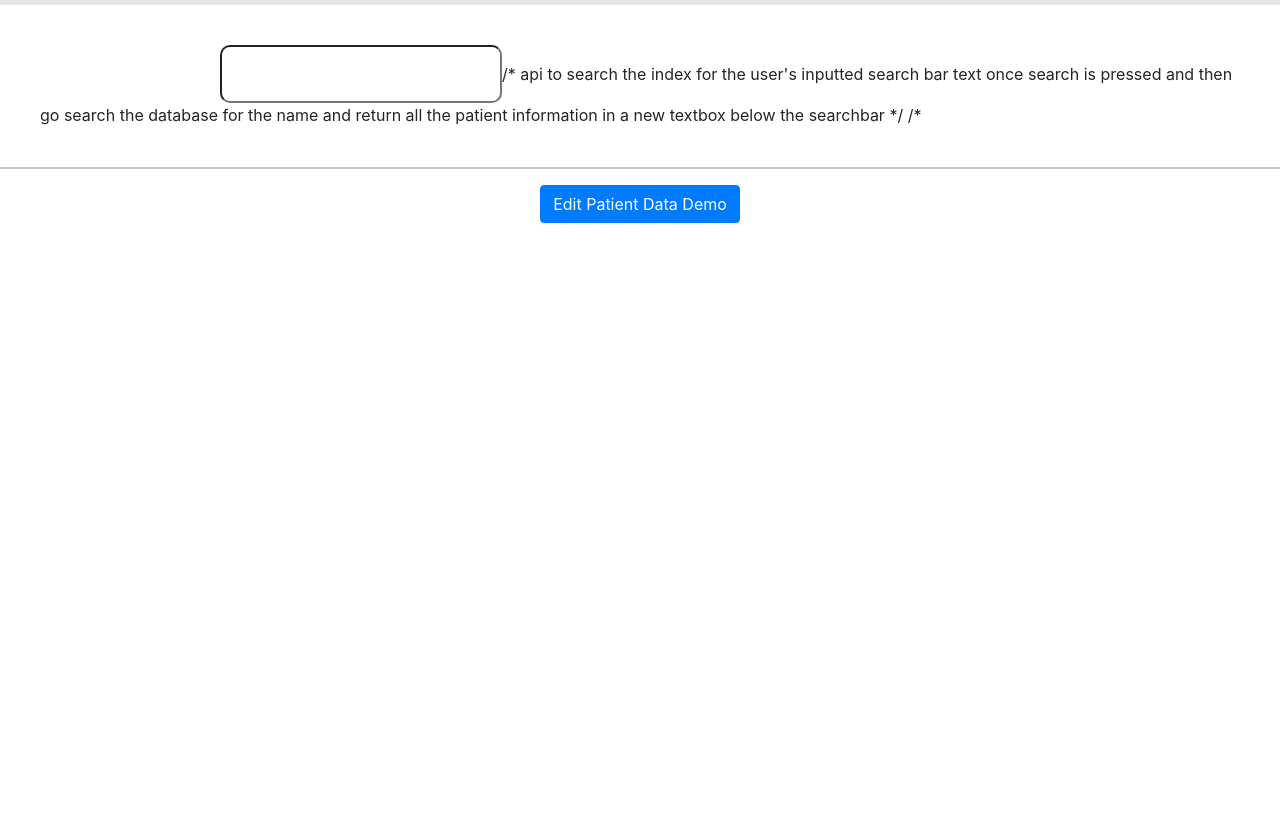
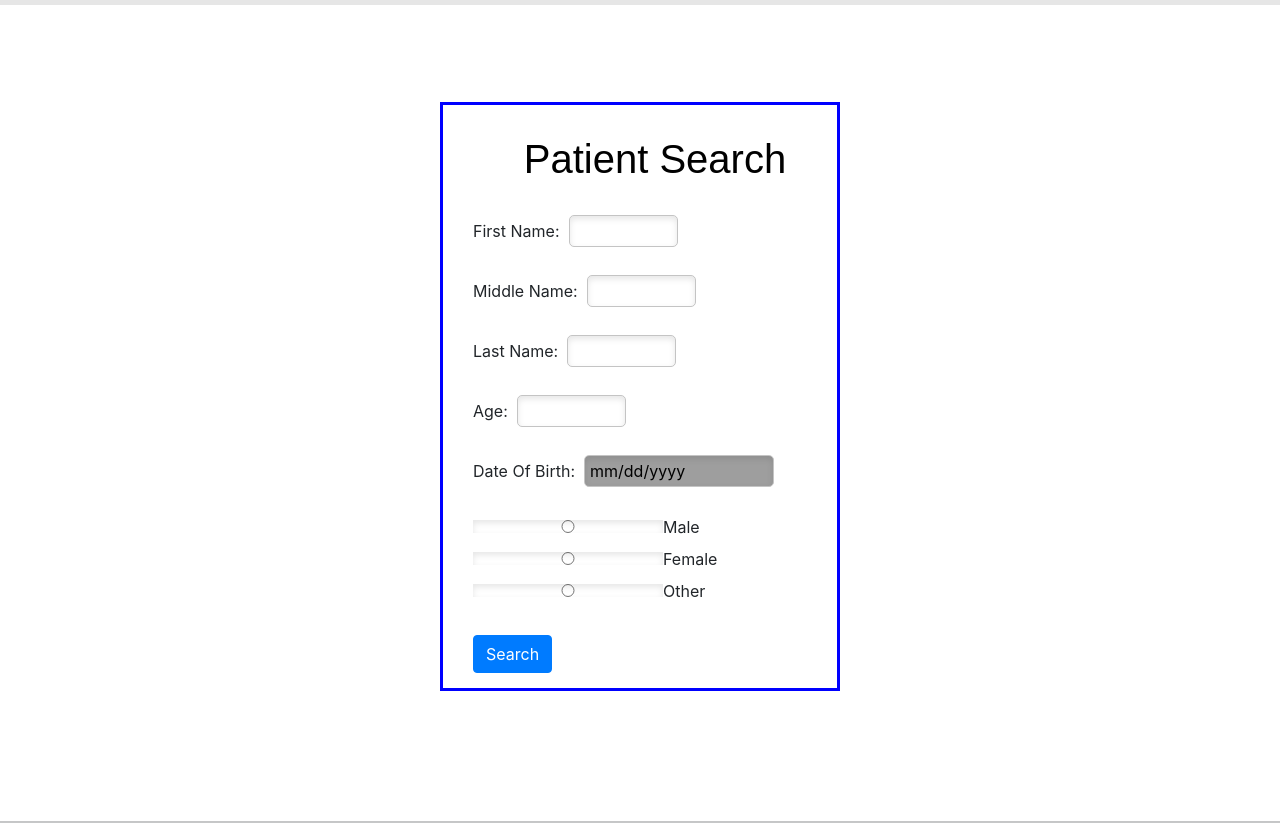
Before and after one commit to Timothy-Hagler/Patient-Info-Management, a React app in the folder patient_information_management/: page /patient-list in a window 1280 px wide. Shown: the part 54-877 px from the top of the page. Before the commit the page ends 800 px from the top, so only its background shows below. Built offline with nearby package versions, Linux system fonts and the light colour scheme; grey boxes are pictures that could not be loaded.

Commit message:
updated gui (#16)

```diff
--- a/patient_information_management/src/components/Patient_List/Patient_List.css
+++ b/patient_information_management/src/components/Patient_List/Patient_List.css
@@ -1,33 +1,97 @@
+
 #searchbar{
     margin-left: 15%;
     padding:15px;
     border-radius: 10px;
 }
 
+/* search bar text boxes */
 input[type=text] {
     width: 30%;
     -webkit-transition: width 0.15s ease-in-out;
     transition: width 0.15s ease-in-out;
 }
-
 /* When the input field gets focus,
         change its width to 100% */
 input[type=text]:focus {
-	width: 70%;
+    width: 30%;
 }
-
 #list{
     font-size: 1.5em;
     margin-left: 90px;
 }
-
 .patients{
 display: list-item;
 }
+  /* Patient Name Display After Search Table */
+  table, th, td {
+    border: 1px solid;
+    width: 100%;
+  }
+.radioButtons input{
+    text-align: left;
+    display:inline;
 
-.demoButton{
+}
+.Patient-Search-Box{
+
+    min-height: 100vh; /* minimum height = screen height */
+    display: flex;
+    justify-content: center;
+    align-items: center;
+}
+/* border around the search box */
+p.solid {
+    width: 400px;
+    padding-top: 30px;
+    padding-left: 30px;
+    border-style: solid;
+    border-color: blue;
+    padding-bottom: 15px;
+}
+/* Calendar */
+[type="date"] {
+    background:#fff url(https://cdn1.iconfinder.com/data/icons/cc_mono_icon_set/blacks/16x16/calendar_2.png)  97% 50% no-repeat ;
+  }
+  [type="date"]::-webkit-inner-spin-button {
+    display: none;
+  }
+  [type="date"]::-webkit-calendar-picker-indicator {
+    opacity: 0;
+  }
+
+  /* Calendar custom styles */
+  body {
+
+    background: #e5e5e5;
+    font: 13px/1.4 Geneva, 'Lucida Sans', 'Lucida Grande', 'Lucida Sans Unicode', Verdana, sans-serif;
+  }
+  label {
+    display: block;
+  }
+  input {
+    border: 1px solid #c4c4c4;
+    border-radius: 5px;
+    background-color: #fff;
+    padding: 3px 5px;
+    box-shadow: inset 0 3px 6px rgba(0,0,0,0.1);
+    width: 190px;
+  }
+  /* header 1 Patient Search */
+.hg1 {
+    color: #000000;
+    font-family: Arial;
+    font-size: 40px;
+
+}
+/* search button in the Patient Search Box */
+.searchButton {
     display:flex;
-    justify-content:center;
+    justify-content: center; /* puts the search button in the center */
     align-items :center;
     margin: 15px;
 }
+.radio-label{
+    justify-content: left;
+
+}
--- a/patient_information_management/src/components/Patient_List/Patient_List.js
+++ b/patient_information_management/src/components/Patient_List/Patient_List.js
@@ -5,7 +5,6 @@ import Modal from 'react-bootstrap/cjs/Modal.js';
 import Col from 'react-bootstrap/esm/Col.js';
 import Form from 'react-bootstrap/cjs/Form.js';
 import Row from 'react-bootstrap/cjs/Row.js';
-
 
 function Patient_List() {
     const [show, setShow] = useState(false);
@@ -15,7 +14,6 @@ function Patient_List() {
       address: '',
       city: ''
     });
-
     const handleCancel = () => setShow(false);
 
     const handleShow = () => {
@@ -65,35 +63,179 @@ function Patient_List() {
       setShowWarn(true);
     }
     const handleHideWarn = () => setShowWarn(false);
-
     const [showSave, setShowSave] = useState(false);
     const handleShowSave = () => {
       setShow(false);
       setShowSave(true);
     }
     const handleHideSave = () => setShowSave(false);
+    /* Search Button Functionality */
+    /* call to render table inside modal when this button is clicked */
+    const [person2, setPerson2] = useState({
+      firstName: '',
+      lastName: '',
+      address: '',
+      city: ''
+    });
+    const [show2, setShow2] = useState(false);
+    const handleClose2 = () => setShow2(false);
+    const handleShow2 = () => {
+       // default person
+      // do a mysql call here eventually
+      setPerson2({firstName: 'John',
+      lastName: 'Smith',
+      address: '601 John Wright Dr',
+      city: 'Huntsville',
+      state: 'AL',
+      zip: '35805',
+      h_phone: '1234569999',
+      w_phone: '1234569998',
+      m_phone: '1234569990',
+      ec_name_1: 'Jane Smith',
+      ec_phone_1: '9998880000',
+      ec_name_2: '',
+      ec_phone_2: '',
+      date_admit: '01/01/2000',
+      time_admit: '00:00:00',
+      reason_admit: 'Heart Attack',
+      family_doctor: 'Adam Smith',
+      facility: 'EMERGENCY',
+      floor: '1',
+      room_number: '102',
+      bed_number: '1',
+      date_discharged: '',
+      time_discharged: '',
+      insurance_carrier: '',
+      insurance_grp_num: '',
+      insurance_account_num: '',
+      billing_information: 'ambulance: 10000, resuscitation: 20000',
+      amount_paid: '0',
+      amount_owed: '30000',
+      amount_paid_insurance: '',
+      sex: 'M',
+      dob: '01/01/1950',
+      doctors_notes: 'Prescribed statins, recommended bed rest',
+      nurse_notes: '',
+    }) // take the data from that mysql call and distribute it into the structure above so the data is displayed correctly
 
-    return (
-      <>
-          <section>
+     setShow2(true);
+    }
+    const handleCancel2 = () => setShow2(false);
+  return (
+   <>
+        <head>
+        <a href="/css/style.css"></a>
+        </head>
+        <body>
 
-            <input id="searchbar"></input>
+        <div class="Patient-Search-Box">
+        <p class="solid">
+        <h1 class = "hg1">Patient Search</h1><br></br>
+
+        {/* Insert the search bar here */}
+        {/* Add a tool that says they can just enter the first or last name and get results */}
+        <div data-tip="Enter First Name">
+        <label for="First Name">First Name: &nbsp;</label>
+        <input type="text" id="FirstName" name="FirstName"></input>
+        </div><br></br>
+        <div data-tip="Enter First Name">
+        <label for="Last Name">Middle Name: &nbsp; </label>
+        <input type="text" id="MiddleName" name="MiddleName"></input><br></br>
+        </div><br></br>
+        <div data-tip="Enter First Name">
+        <label for="Last Name">Last Name: &nbsp;</label>
+        <input type="text" id="LastName" name="LastName"></input><br></br>
+        </div><br></br>
+        <div data-tip="Enter First Name">
+        <label for="start">Age: &nbsp;</label>
+        <input type="text" id="Age" name="Age"></input><br></br>
+        </div><br></br>
+        <div>
+        <label for="dateofbirth">Date Of Birth: &nbsp;</label>
+        <input type="date" name="dateofbirth" id="dateofbirth"></input>
+        </div><br></br>
 
 
-            /* api to search the index for the user's inputted search bar text once search is pressed
-            and then go search the database for the name and return all the patient information in a new textbox below
-            the searchbar */
-            /*
-          </section>
+       <div class = "radioButtons" >
+        {/* Add radio buttons for male or female or other */}
+        <input type="radio" name="sex" value="HTML"></input>
+        <label class="radio-label" >Male</label><br></br>
+        <input type="radio" name="sex" value="HTML"></input>
+        <label class="radio-label" >Female</label><br></br>
+        <input type="radio" name="sex" value="HTML"></input>
+        <label class="radio-label" >Other</label><br></br>
+        </div><br></br>
+       <div>
+        <Button class = 'searchButton' onClick = {handleShow2}>
+        Search
+      </Button>
+      </div>
+      </p>
+      </div>
+      </body>
+
+
+  <div>
+  <Modal show={show2} onHide={handleCancel2}>
+      <Modal.Header closeButton>
+        <Modal.Title>Patient Search Results for {person2.firstName} {person2.lastName}</Modal.Title>
+      </Modal.Header>
+        <Modal.Body>
+          <table>
+          <thead>
+          <tr>
+            {/* This is the columns */}
+            <th>Firstname</th>
+            <th>Lastname</th>
+            <th>Age</th>
+            <th>Sex</th>
+            <th>DOB</th>
+            <th></th>
+          </tr>
+          </thead>
+          <tbody>
+          {/* This is the rows */}
+          <tr>
+            {/* first entry 3 rows */}
+            <td>Jill</td>
+            <td>Smith</td>
+            <td>26</td>
+            <td>Female</td>
+            <td>04041996</td>
+          </tr>
+          <tr>
+            {/* second entry 3 rows */}
+            <td>Eve</td>
+            <td>Jackson</td>
+            <td>94</td>
+            <td>Female</td>
+            <td>01181928</td>
+          </tr>
+          <tr>
+            {/* third entry 3 rows */}
+            <td>John</td>
+            <td>Doe</td>
+            <td>24</td>
+            <td>Male</td>
+            <td>10151998</td>
+          </tr>
+          </tbody>
+        </table>
+        </Modal.Body>
+      <Modal.Footer>
+      <Button onClick = {handleShow}>
+        Edit Patient Data
+      </Button>
+      </Modal.Footer>
+
+  </Modal>
+</div>
+
           <hr></hr>
-      <div class = 'demoButton'>
-        <Button onClick = {handleShow}>
-          Edit Patient Data Demo
-        </Button>
-      </div>
+
       <Modal show={show} onHide={handleCancel} size ='lg'>
         <Modal.Header closeButton>
-            <Modal.Title>Edit {person.firstName} {person.lastName}'s information </Modal.Title>
+            <Modal.Title>Edit {person.firstName} {person.lastName} information </Modal.Title>
           </Modal.Header>
           <Modal.Body>
             <Form>
@@ -105,7 +247,6 @@ function Patient_List() {
                 <Form.Control type="email" placeholder={person.firstName} />
                 </Col>
               </Form.Group>
-
               <Form.Group as={Row} className="mb-3" controlId="formLastName">
                 <Form.Label column sm="3">
                   Last Name
@@ -114,7 +255,6 @@ function Patient_List() {
                   <Form.Control type="email" placeholder={person.lastName} />
                 </Col>
               </Form.Group>
-
               <Form.Group as={Row} className="mb-3" controlId="formGender">
                 <Form.Label column sm="3">
                   Sex
@@ -123,7 +263,6 @@ function Patient_List() {
                   <Form.Control type="email" placeholder={person.sex} />
                 </Col>
               </Form.Group>
-
               <Form.Group as={Row} className="mb-3" controlId="formDOB">
                 <Form.Label column sm="3">
                   Date of Birth
@@ -141,7 +280,6 @@ function Patient_List() {
                   <Form.Control type="email" placeholder={person.address} />
                 </Col>
               </Form.Group>
-
               <Form.Group as={Row} className="mb-3" controlId="formCity">
                 <Form.Label column sm="3">
                   City
@@ -150,7 +288,6 @@ function Patient_List() {
                   <Form.Control type="email" placeholder={person.city} />
                 </Col>
               </Form.Group>
-
               <Form.Group as={Row} className="mb-3" controlId="formState">
                 <Form.Label column sm="3">
                   State
@@ -159,7 +296,6 @@ function Patient_List() {
                   <Form.Control type="email" placeholder={person.state} />
                 </Col>
               </Form.Group>
-
               <Form.Group as={Row} className="mb-3" controlId="formZipCode">
                 <Form.Label column sm="3">
                   Zip Code
@@ -168,7 +304,6 @@ function Patient_List() {
                   <Form.Control type="email" placeholder={person.zip} />
                 </Col>
               </Form.Group>
-
               <Form.Group as={Row} className="mb-3" controlId="formHomePhone">
                 <Form.Label column sm="3">
                   Home Phone
@@ -177,7 +312,6 @@ function Patient_List() {
                   <Form.Control type="email" placeholder={person.h_phone} />
                 </Col>
               </Form.Group>
-
               <Form.Group as={Row} className="mb-3" controlId="formWorkPhone">
                 <Form.Label column sm="3">
                   Work Phone
@@ -186,7 +320,6 @@ function Patient_List() {
                   <Form.Control type="email" placeholder={person.w_phone} />
                 </Col>
               </Form.Group>
-
               <Form.Group as={Row} className="mb-3" controlId="formMobilePhone">
                 <Form.Label column sm="3">
                   Mobile Phone
@@ -204,7 +337,6 @@ function Patient_List() {
                   <Form.Control type="email" placeholder={person.ec_name_1} />
                 </Col>
               </Form.Group>
-
               <Form.Group as={Row} className="mb-3" controlId="formEmergencyPhone1">
                 <Form.Label column sm="3">
                   Emergency Contact 1's Phone Number
@@ -213,7 +345,6 @@ function Patient_List() {
                   <Form.Control type="email" placeholder={person.ec_phone_1} />
                 </Col>
               </Form.Group>
-
               <Form.Group as={Row} className="mb-3" controlId="formEmergencyName2">
                 <Form.Label column sm="3">
                   Emergency Contact 2's Name
@@ -222,7 +353,6 @@ function Patient_List() {
                   <Form.Control type="email" placeholder={person.ec_name_2} />
                 </Col>
               </Form.Group>
-
               <Form.Group as={Row} className="mb-3" controlId="formEmergencyPhone2">
                 <Form.Label column sm="3">
                   Emergency Contact 2's Phone Number
@@ -240,7 +370,6 @@ function Patient_List() {
                   <Form.Control type="email" placeholder={person.date_admit} />
                 </Col>
               </Form.Group>
-
               <Form.Group as={Row} className="mb-3" controlId="formTimeAdmitted">
                 <Form.Label column sm="3">
                   Time Admitted
@@ -249,7 +378,6 @@ function Patient_List() {
                   <Form.Control type="email" placeholder={person.time_admit} />
                 </Col>
               </Form.Group>
-
               <Form.Group as={Row} className="mb-3" controlId="formReasonAdmitted">
                 <Form.Label column sm="3">
                   Reason Admitted
@@ -258,7 +386,6 @@ function Patient_List() {
                   <Form.Control type="textarea" placeholder={person.reason_admit} />
                 </Col>
               </Form.Group>
-
 
               <Form.Group as={Row} className="mb-3" controlId="formFamilyDoctor">
                 <Form.Label column sm="3">
@@ -277,7 +404,6 @@ function Patient_List() {
                   <Form.Control type="email" placeholder={person.facility} />
                 </Col>
               </Form.Group>
-
               <Form.Group as={Row} className="mb-3" controlId="formFloor">
                 <Form.Label column sm="3">
                   Floor
@@ -286,7 +412,6 @@ function Patient_List() {
                   <Form.Control type="email" placeholder={person.floor} />
                 </Col>
               </Form.Group>
-
               <Form.Group as={Row} className="mb-3" controlId="formRoomNum">
                 <Form.Label column sm="3">
                   Room Number
@@ -295,7 +420,6 @@ function Patient_List() {
                   <Form.Control type="email" placeholder={person.room_number} />
                 </Col>
               </Form.Group>
-
               <Form.Group as={Row} className="mb-3" controlId="formBedNum">
                 <Form.Label column sm="3">
                   Bed Number
@@ -313,7 +437,6 @@ function Patient_List() {
                   <Form.Control type="email" placeholder={person.date_discharged} />
                 </Col>
               </Form.Group>
-
               <Form.Group as={Row} className="mb-3" controlId="formTimeDischarged">
                 <Form.Label column sm="3">
                   Time Discharged
@@ -331,7 +454,6 @@ function Patient_List() {
                   <Form.Control type="email" placeholder={person.insurance_carrier} />
                 </Col>
               </Form.Group>
-
               <Form.Group as={Row} className="mb-3" controlId="formInsuranceGrpNumber">
                 <Form.Label column sm="3">
                   Insurance Group Number
@@ -340,7 +462,6 @@ function Patient_List() {
                   <Form.Control type="email" placeholder={person.insurance_grp_num} />
                 </Col>
               </Form.Group>
-
               <Form.Group as={Row} className="mb-3" controlId="formInsuranceAccountNumber">
                 <Form.Label column sm="3">
                   Insurance Account Number
@@ -358,7 +479,6 @@ function Patient_List() {
                   <Form.Control type="textarea" placeholder={person.billing_information} />
                 </Col>
               </Form.Group>
-
               <Form.Group as={Row} className="mb-3" controlId="formAmountPaid">
                 <Form.Label column sm="3">
                   Amount Paid
@@ -367,7 +487,6 @@ function Patient_List() {
                   <Form.Control type="email" placeholder={person.amount_paid} />
                 </Col>
               </Form.Group>
-
               <Form.Group as={Row} className="mb-3" controlId="formAmountOwed">
                 <Form.Label column sm="3">
                   Amount Owed
@@ -376,7 +495,6 @@ function Patient_List() {
                   <Form.Control type="email" placeholder={person.amount_owed} />
                 </Col>
               </Form.Group>
-
               <Form.Group as={Row} className="mb-3" controlId="formAmountPaidByInsurance">
                 <Form.Label column sm="3">
                   Amount paid by Insurance
@@ -394,7 +512,6 @@ function Patient_List() {
                   <Form.Control type="textarea" placeholder={person.doctors_notes} />
                 </Col>
               </Form.Group>
-
               <Form.Group as={Row} className="mb-3" controlId="formNurseNotes">
                 <Form.Label column sm="3">
                   Nurse's Notes
@@ -403,7 +520,6 @@ function Patient_List() {
                   <Form.Control type="textarea" placeholder={person.nurse_notes} />
                 </Col>
               </Form.Group>
-
             </Form>
           </Modal.Body>
           <Modal.Footer>
@@ -418,69 +534,33 @@ function Patient_List() {
             </Button>
           </Modal.Footer>
       </Modal>
-
       <Modal show={showWarn} onHide={handleHideWarn}>
         <Modal.Header warn>
           <Modal.Title>Are you sure you would like to delete {person.firstName} {person.lastName} from the system?</Modal.Title>
         </Modal.Header>
-
         <Modal.Footer>
           <Button variant="secondary" onClick={handleHideWarn}>Cancel</Button>
           <Button variant="danger" onClick={handleHideWarn}>Yes</Button>
         </Modal.Footer>
       </Modal>
 
-
       <Modal show={showSave} onHide={handleHideSave}>
         <Modal.Header warn>
           <Modal.Title>Are you sure you would like to save?</Modal.Title>
         </Modal.Header>
-
         <Modal.Footer>
           <Button variant="secondary" onClick={handleHideSave}>Cancel</Button>
           <Button variant="primary" onClick={handleHideSave}>Yes</Button>
         </Modal.Footer>
       </Modal>
+
       </>
     );
 };
 
+
 const testModal = [
   {lastName: "Smith", firstName: "John"}
 ]
-//connect to SQL database to search for the patients dependent on the innerHTML string the user entered and is
-// saved on the clicked enter button event
-const patients = [
-  {name: 'Syd'},
-  {name: 'Hunter'},
-  {name: 'Max'}
-];
-
-
-// searchButton.addEventListener("clicked", () => {
-
-// });
-
-// const searchInput = document.querySelector('.input')
-
-// searchInput.addEventListener("input", (e) => {
-
-//   let value  = e.target.value
-
-//   if(value && value.trim().length > 0){
-//     value = value.trim().toLowerCase()
-//   }else{
-
-//   }
-
-
-// });
-
-// const clearButton = document.getElementsByElementId('clear')
-
-// clearButton.addEventListener("click", () => { // clears text in box when pressed
-
-
-// })
 
 export default Patient_List;
```
Lines whose indentation alone changed are shown as unchanged.
